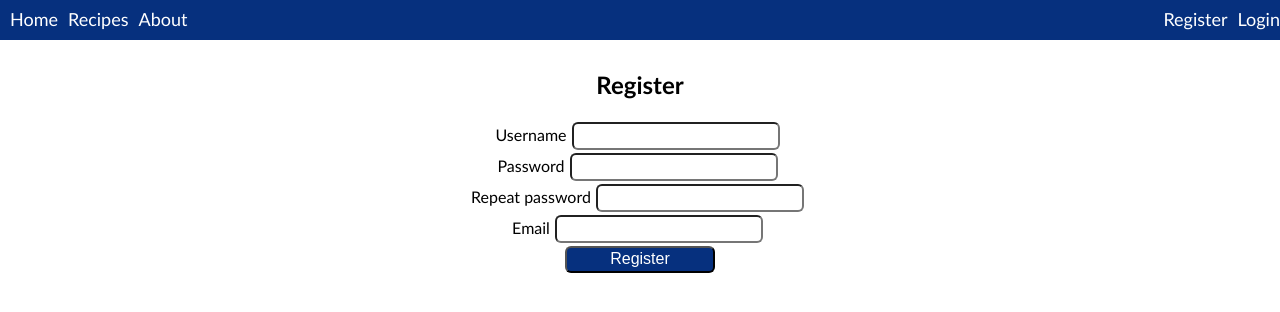
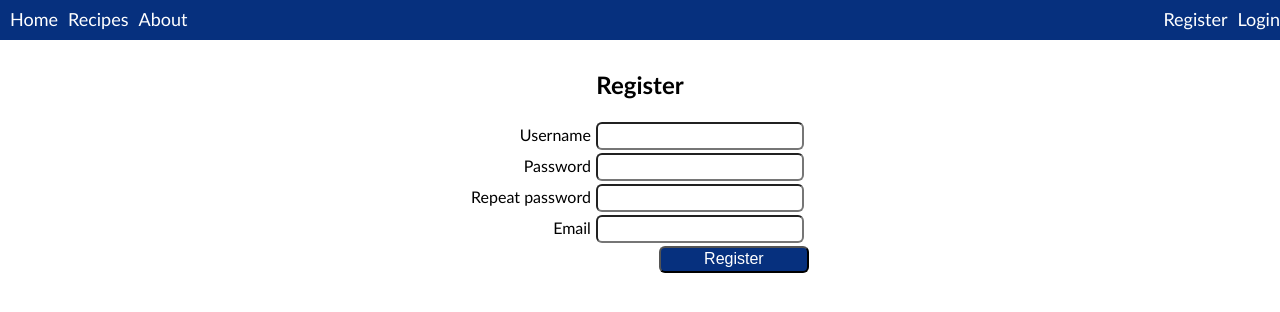
Before and after one commit to lozanov95/CookingAppFrontendReactJS, a React (Create React App) app: page /register in a window 1280 px wide. Shown: the top 312 px of the page. Built offline with nearby package versions, Linux system fonts and the light colour scheme.

Commit message:
changed register styling

```diff
--- a/src/views/register.js
+++ b/src/views/register.js
@@ -52,7 +52,7 @@ export class Register extends React.Component {
 
     render() {
         return (
-            <form onSubmit={this.handleSubmit} className="form-container">
+            <form onSubmit={this.handleSubmit} className="form-container align-end">
                 {this.state.errors.length > 0 ?
                     <ErrorDisplayComponent errors={this.state.errors} /> : ''
                 }
```
